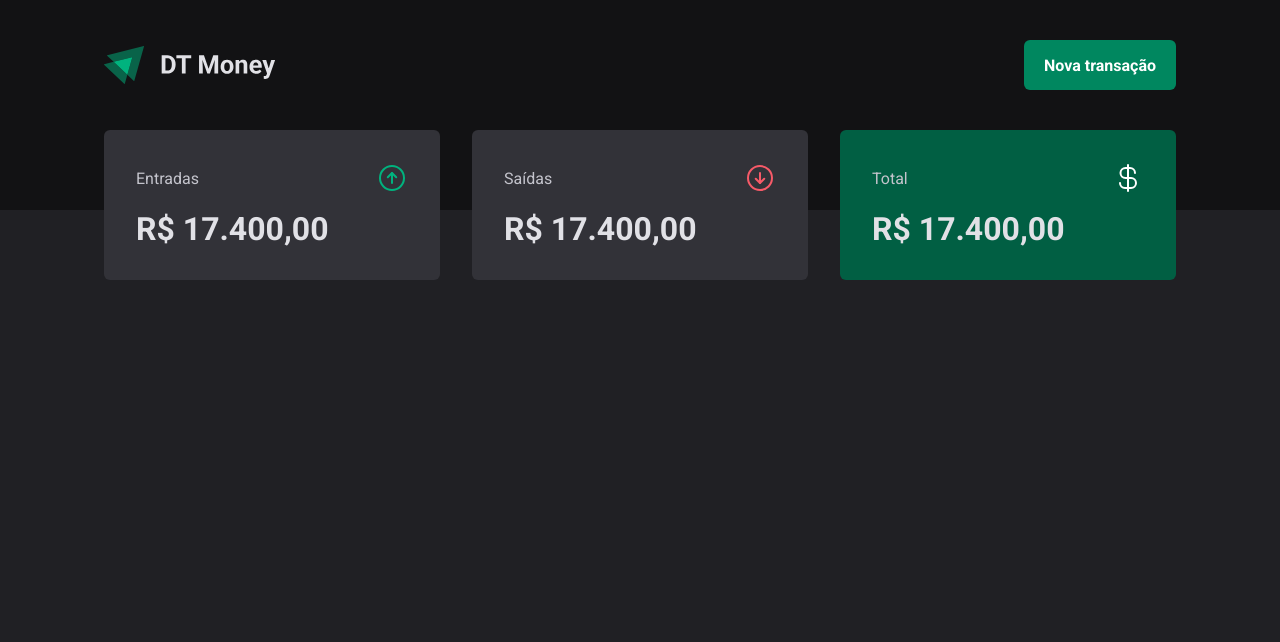
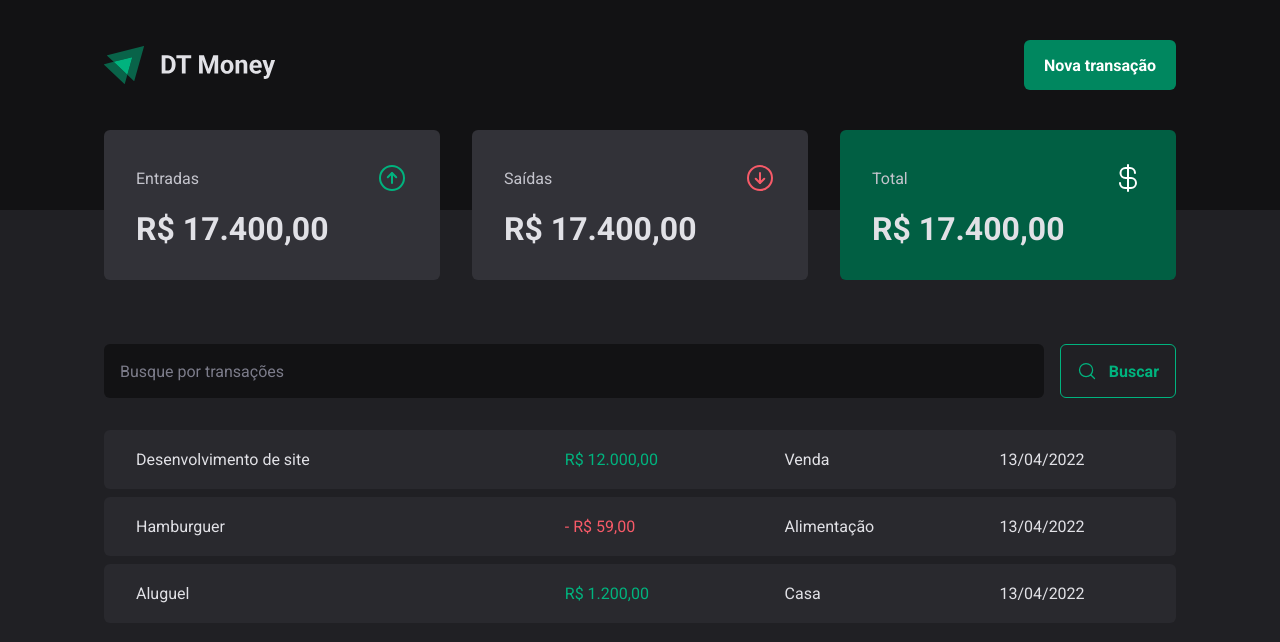
Before and after one commit to yruamkaffer/ignite-dt-money, a React (Vite) app: page / in a window 1280 px wide. Shown: the top 642 px of the page. Built offline with nearby package versions, Linux system fonts and the light colour scheme.

Commit message:
Add files via upload

```diff
--- a/package.json
+++ b/package.json
@@ -10,6 +10,8 @@
     "preview": "vite preview"
   },
   "dependencies": {
+    "@radix-ui/react-dialog": "^1.1.13",
+    "phosphor-react": "^1.4.1",
     "react": "^19.1.0",
     "react-dom": "^19.1.0",
     "styled-components": "^6.1.18"
--- a/src/components/Header/index.tsx
+++ b/src/components/Header/index.tsx
@@ -1,5 +1,6 @@
 import { HeaderContainer, HeaderContent, NewTransactionButton } from "./styles";
 import logoImg from "../../assets/logo.svg";
+import * as Dialog from "@radix-ui/react-dialog";
 
 export function Header() {
   return (
@@ -7,7 +8,19 @@
         <HeaderContent>
             <img src={logoImg} alt="" />
 
-            <NewTransactionButton>Nova transação</NewTransactionButton>
+            <Dialog.Root>
+              <Dialog.Trigger asChild>
+                <NewTransactionButton>Nova transação</NewTransactionButton>
+              </Dialog.Trigger>
+
+              <Dialog.Portal>
+                <Dialog.Overlay />
+                  <Dialog.Content>
+                    <Dialog.Title>Nova transação</Dialog.Title>
+                    <Dialog.DialogClose />
+                  </Dialog.Content>
+              </Dialog.Portal>
+            </Dialog.Root>
         </HeaderContent>
     </ HeaderContainer>
   );
--- a/src/components/Header/styles.ts
+++ b/src/components/Header/styles.ts
@@ -1,4 +1,5 @@
 import styled from "styled-components";
+
 
 export const HeaderContainer = styled.header`
     background: ${props => props.theme["gray-900"]};
--- /dev/null
+++ b/src/pages/Transactions/components/SearchForm/index.tsx
@@ -0,0 +1,15 @@
+import { MagnifyingGlass } from "phosphor-react";
+import { SearhFormContainer } from "./styles"
+
+export function SearchForm() {
+    return (
+        <SearhFormContainer>
+            <input type="text" placeholder="Busque por transações" />
+
+            <button type="submit">
+                <MagnifyingGlass size={20} />
+                Buscar
+            </button>
+        </SearhFormContainer>
+    );
+    }
--- /dev/null
+++ b/src/pages/Transactions/components/SearchForm/styles.ts
@@ -0,0 +1,41 @@
+import { styled } from "styled-components";
+
+export const SearhFormContainer = styled.form`
+    display: flex;
+    gap: 1rem;
+
+    input {
+        flex: 1;
+        border: 0;
+        border-radius: 6px;
+        background: ${props => props.theme["gray-900"]};
+        color: ${props => props.theme["gray-300"]};
+        padding: 1rem;
+
+        &::placeholder {
+            color: ${props => props.theme["gray-500"]};
+        }
+    }
+
+    button {
+        display: flex;
+        align-items: center;
+        justify-content: center;
+        gap: 0.75rem;
+
+        padding: 1rem;
+        background: transparent;
+        border: 1px solid ${props => props.theme["green-300"]};
+        color: ${props => props.theme["green-300"]};
+        font-weight: bold;
+        border-radius: 6px;
+        cursor: pointer;
+
+        &:hover {
+            background: ${props => props.theme["green-500"]};
+            border-color: ${props => props.theme["green-500"]};
+            color: ${props => props.theme.white};
+            transition: background-color 0.2s, border-color 0.2s, color 0.2s;
+        }
+    }
+`
--- a/src/pages/Transactions/index.tsx
+++ b/src/pages/Transactions/index.tsx
@@ -1,11 +1,52 @@
 import { Header } from "../../components/Header";
 import { Summary } from "../../components/Summary";
+import { SearchForm } from "./components/SearchForm";
+import { PriceHighLight, TransactionsContainer, TransactionsTable } from "./styles";
 
 export function Transactions() {
   return (
     <div>
       <Header />
       <Summary />
+
+      <TransactionsContainer>
+          <SearchForm />
+
+          <TransactionsTable>
+          <tbody>
+            <tr>
+              <td width="40%">Desenvolvimento de site</td>
+              <td>
+                <PriceHighLight variant="income">
+                  R$ 12.000,00
+                </PriceHighLight>
+              </td>
+              <td>Venda</td>
+              <td>13/04/2022</td>
+            </tr>
+            <tr>
+              <td width="40%">Hamburguer</td>
+              <td>
+                <PriceHighLight variant="outcome">
+                  - R$ 59,00
+                </PriceHighLight>
+              </td>
+              <td>Alimentação</td>
+              <td>13/04/2022</td>
+            </tr>
+            <tr>
+              <td width="40%">Aluguel</td>
+              <td>
+                <PriceHighLight variant="income">
+                  R$ 1.200,00
+                </PriceHighLight>
+              </td>
+              <td>Casa</td>
+              <td>13/04/2022</td>
+            </tr>
+          </tbody>
+        </TransactionsTable>
+      </TransactionsContainer>
     </div>
   );
 }
--- a/src/pages/Transactions/styles.ts
+++ b/src/pages/Transactions/styles.ts
@@ -0,0 +1,39 @@
+import { styled } from "styled-components";
+
+
+export const TransactionsContainer = styled.main`
+    width: 100%;
+    max-width: 1120px;
+    margin: 4rem auto 0;
+    padding: 0 1.5rem;
+`
+
+export const TransactionsTable = styled.table`
+    width: 100%;
+    border-collapse: separate;
+    border-spacing: 0 0.5rem;
+    margin-top: 1.5rem;
+
+    td {
+        padding: 1.25rem 2rem;
+        background: ${(props) => props.theme["gray-700"]};
+
+        &:first-child {
+            border-top-left-radius : 6px;
+            border-bottom-left-radius: 6px;
+        }
+
+        &:last-child {
+            border-top-right-radius : 6px;
+            border-bottom-right-radius: 6px;
+        }
+    }
+`
+
+interface PriceHighlightProps {
+    variant: "income" | "outcome"
+}
+
+export const PriceHighLight = styled.span<PriceHighlightProps>`
+    color: ${(props) => props.variant === "income" ? props.theme["green-300"] : props.theme["red-300"]};
+`
```
Also changed, not shown: 1 other file (tests, documents, lock files or other folders).
